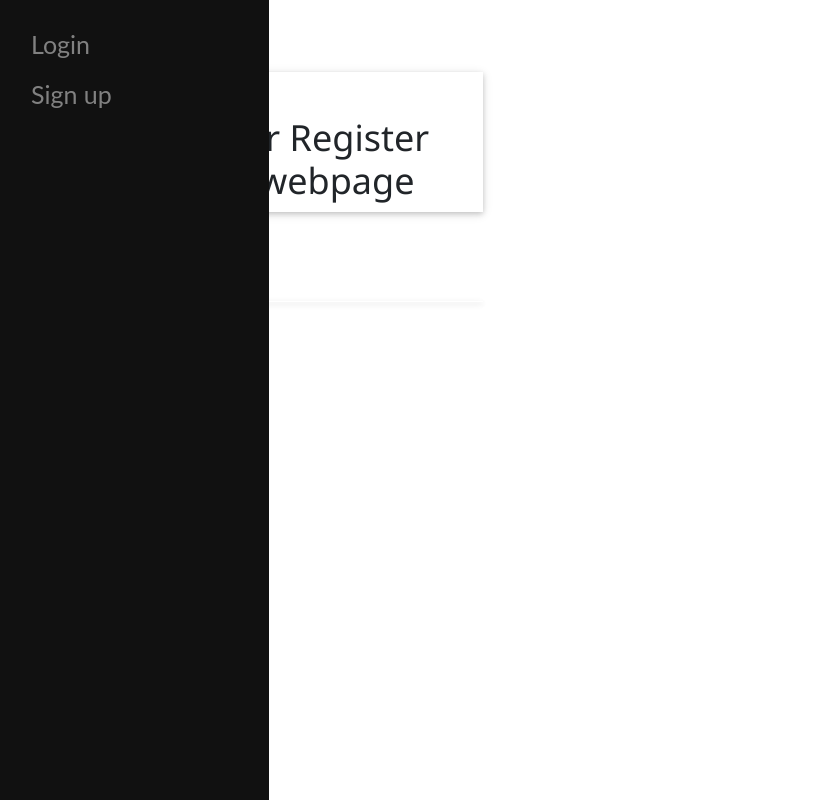
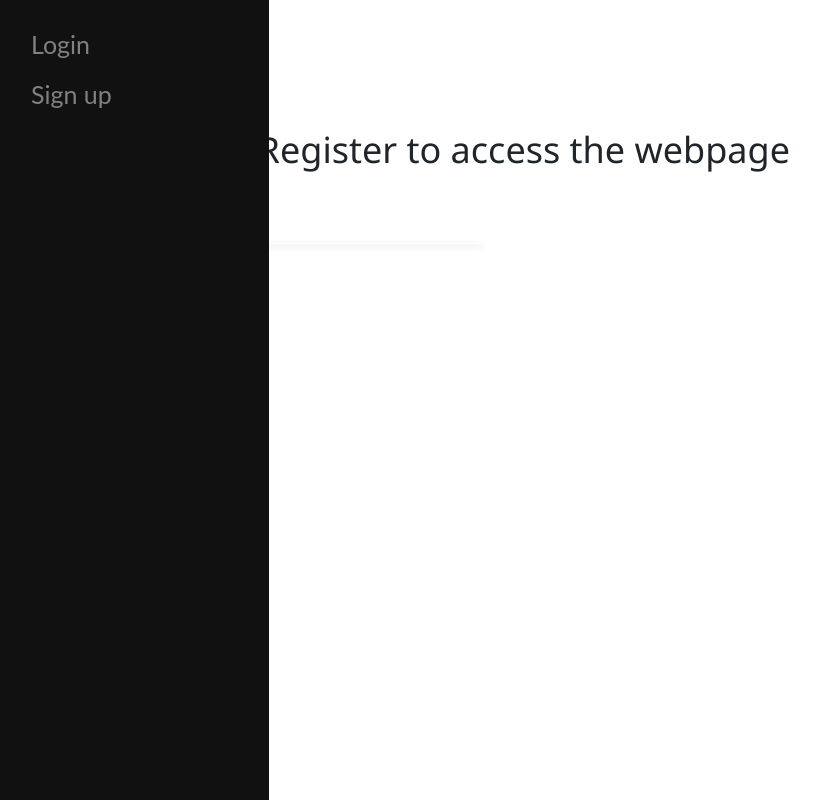
Before and after one commit to NMoua-Edu/BankDB, a PHP site: page /home.php in a window 1280 px wide. Shown: the whole page, without its empty margins (1-821 px from the left). Run offline with PHP 8.4, Linux system fonts and the light colour scheme.

Commit message:
fix bug
issue with the showing everything in transactions rather than just what is link to the id of the bank account. also fixed what a user will see when they are logged out want to access the page again.

```diff
--- a/home.php
+++ b/home.php
@@ -85,14 +85,12 @@ include_once 'header.php';
 
         ?>
     </div>
-
-    <div class="main">
+    <?php
+    if (isset($_SESSION["username"])) {
+    echo '<div class="main">
     <h2>Account Balance: </h2>
         <div class="w3-container" style="width: 500px">
-            <div class="w3-panel w3-card">
-                <?php
-                if (isset($_SESSION["username"])) {
-                    echo "<div class= card-body>";
+            <div class="w3-panel w3-card">';
                     $sql= "SELECT *
                             FROM accounts
                             INNER JOIN account_type
@@ -126,23 +124,27 @@ include_once 'header.php';
                     echo " <h1 style = 'margin-top: 10%;'>Please login or Register to access the webpage</h1>";
                 }
 
+                echo'
 
-                ?>
-            </div>
+           </div>
         </div>
     </div>
 
     <div class="main">
     <h2>Transactions: </h2>
         <div class="w3-container" style="width: 500px">
-            <div class="w3-panel w3-card">
-                <?php
+            <div class="w3-panel w3-card">';
+
                 if (isset($_SESSION['checkingID'], ($_SESSION['savingID']))){
+                    $checkingID = $_SESSION['checkingID'];
+                    $savingID = $_SESSION['savingID'];
                     $sql = "SELECT * FROM transactions";
                     $result = mysqli_query($conn, $sql);
                     $resultCheck = mysqli_num_rows($result);
                     if ( $resultCheck > 0){
                         while ($row = mysqli_fetch_assoc($result)){
+                            $tranAccountID = $row['ACCOUNTS_ACCOUNTS_ID'];
+                            if ( $checkingID and $savingID == $tranAccountID ){
                             echo "<td>".$row['TRANSACTIONS_ID']. "</td>"." ";
                             echo "<td>".$row['AMOUNT_OF_TRANSACTION']. "</td>"." ";
                             echo "<td>".$row['TRANSACTION_APPROVAL']. "</td>"." ";
@@ -150,14 +152,18 @@ include_once 'header.php';
                             echo "<td>".$row['TRANSACTION_TO']. "</td>"." ";
                             echo "<td>".$row['ACCOUNTS_ACCOUNTS_ID']. "</td>"." ";
                             echo "<td>".$row['TRANSACTION_TYPE_TRANSACTION_TYPE_ID']. "</td>"." ";
+                            } else {
+                                echo "No Transactions";
+                            }
                         }
                     }
                 }
 
-                ?>
+                echo'
             </div>
         </div>
-    </div>
+    </div>';
+    ?>
 
 </body>
 
```
